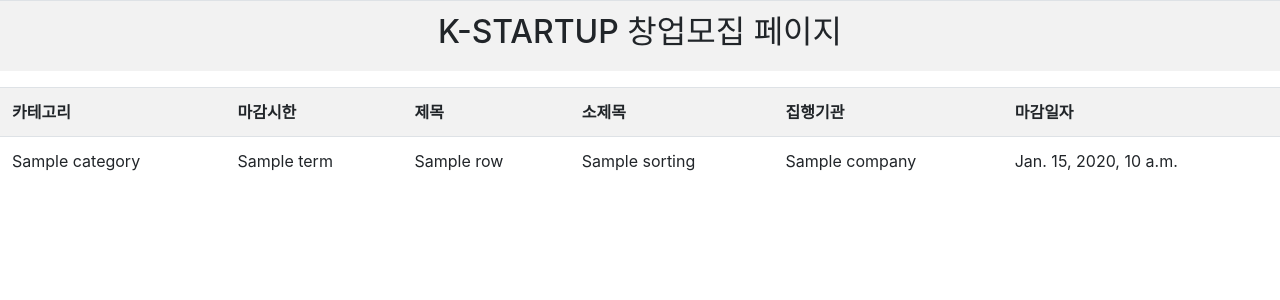
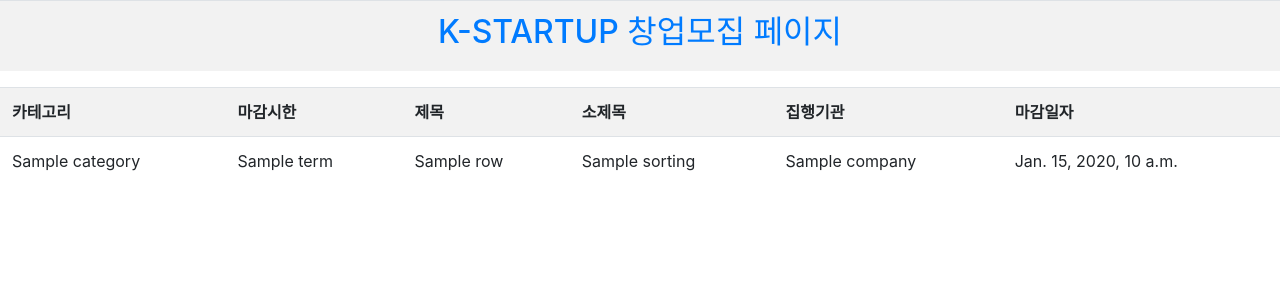
Before and after one commit to kupull74/hello_web, a Django app: template templates/kstartup/listwithmongo.html in a window 1280 px wide. Shown: the top 300 px of the page. Run offline with Django 3.2, Linux system fonts and the light colour scheme; the template is opened without the code that fills it: most values are stand-ins (such as "Sample title", 1, 10 or a date in 2020); some libraries are stand-ins or nearby versions.

Commit message:
ahref add1

```diff
--- a/templates/kstartup/listwithmongo.html
+++ b/templates/kstartup/listwithmongo.html
@@ -17,7 +17,7 @@
     <body>
 
     <table class = "table table-striped">
-    <tr><td align="center"><H2> K-STARTUP 창업모집 페이지 </H2></td></tr>
+        <tr><td align="center"><H2> <a href="https://www.k-startup.go.kr/common/announcement/announcementList.do?mid=30004&bid=701&searchAppAt=A" target="_blank">K-STARTUP 창업모집 페이지 </a></H2></td></tr>
     </table>
     <table class = "table table-striped">
         <tr> <th align="left">카테고리</th>  <th align="left">마감시한</th> <th align="left">제목</th> <th align="left">소제목</th><th align="left">집행기관</th><th align="left">마감일자</th></tr>
```
